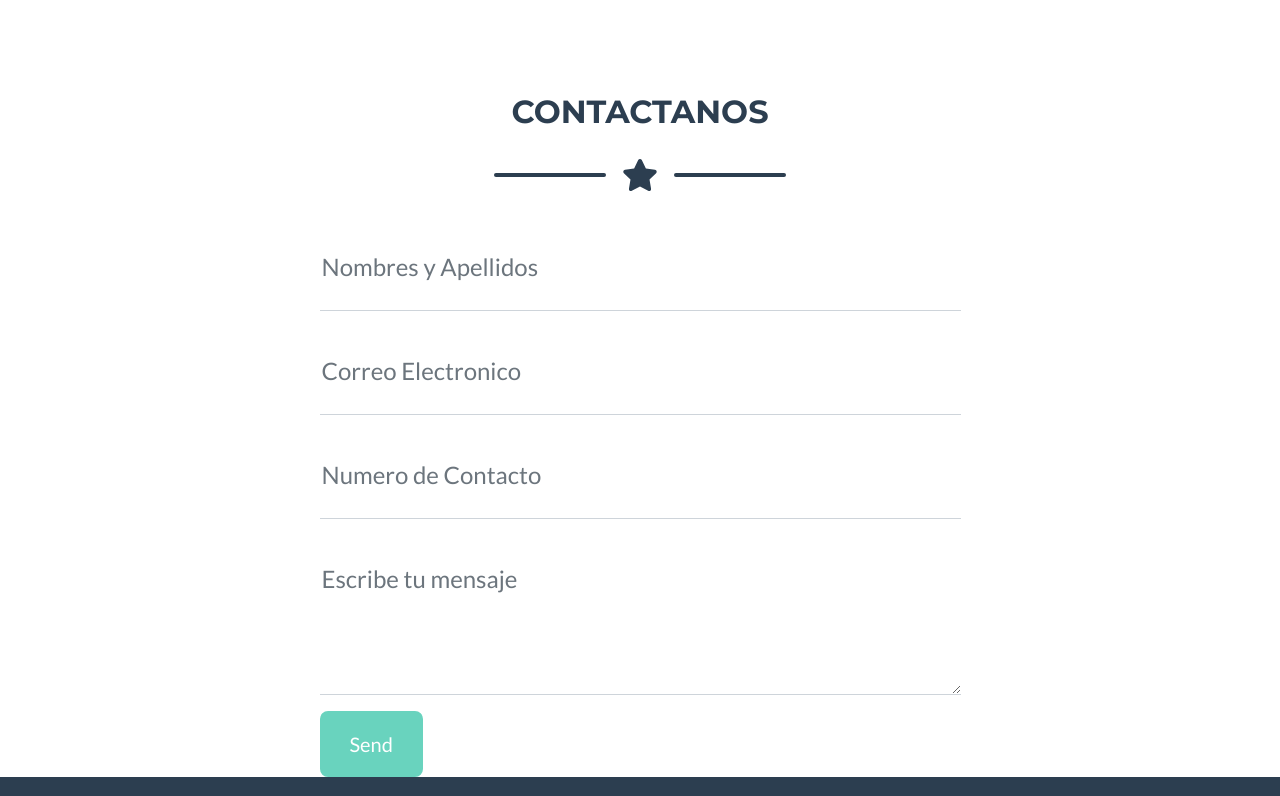
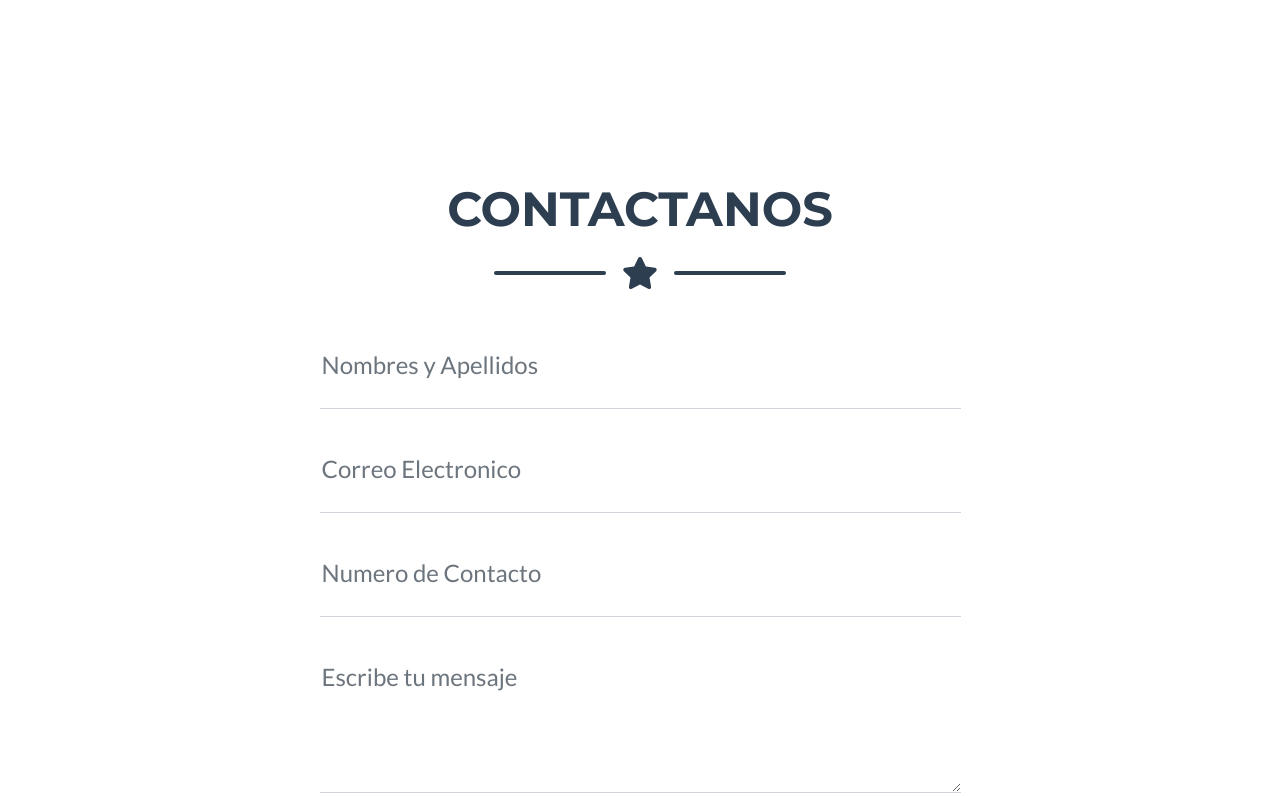
Before and after one commit to Jhonatanhegel11/DidacticaTICS, a plain HTML site: page index.html in a window 1280 px wide. Shown: the part 2334-3130 px from the top of the page. Drawn offline with nearby package versions, Linux system fonts and the light colour scheme.

Commit message:
Update index.html

```diff
--- a/index.html
+++ b/index.html
@@ -140,7 +140,7 @@
             </div>
           </section>
         <!-- Contact Section-->
-        <section class="Contactanos" id="Contactanos">
+        <section class="page-section" id="Contactanos">
             <div class="container">
                 <!-- Contact Section Heading-->
                 <h2 class="page-section-heading text-center text-uppercase text-secondary mb-0">Contactanos</h2>
```
